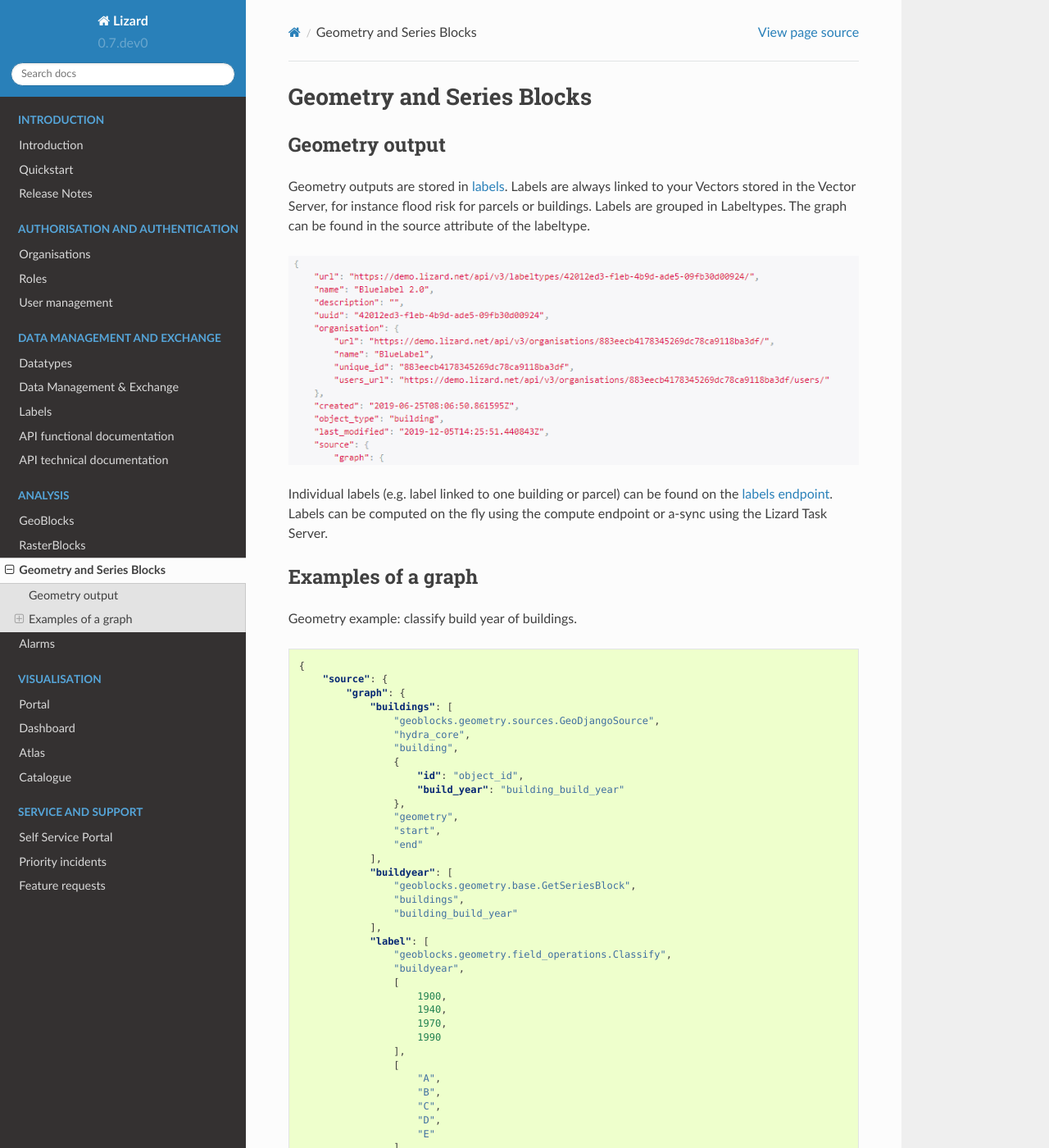
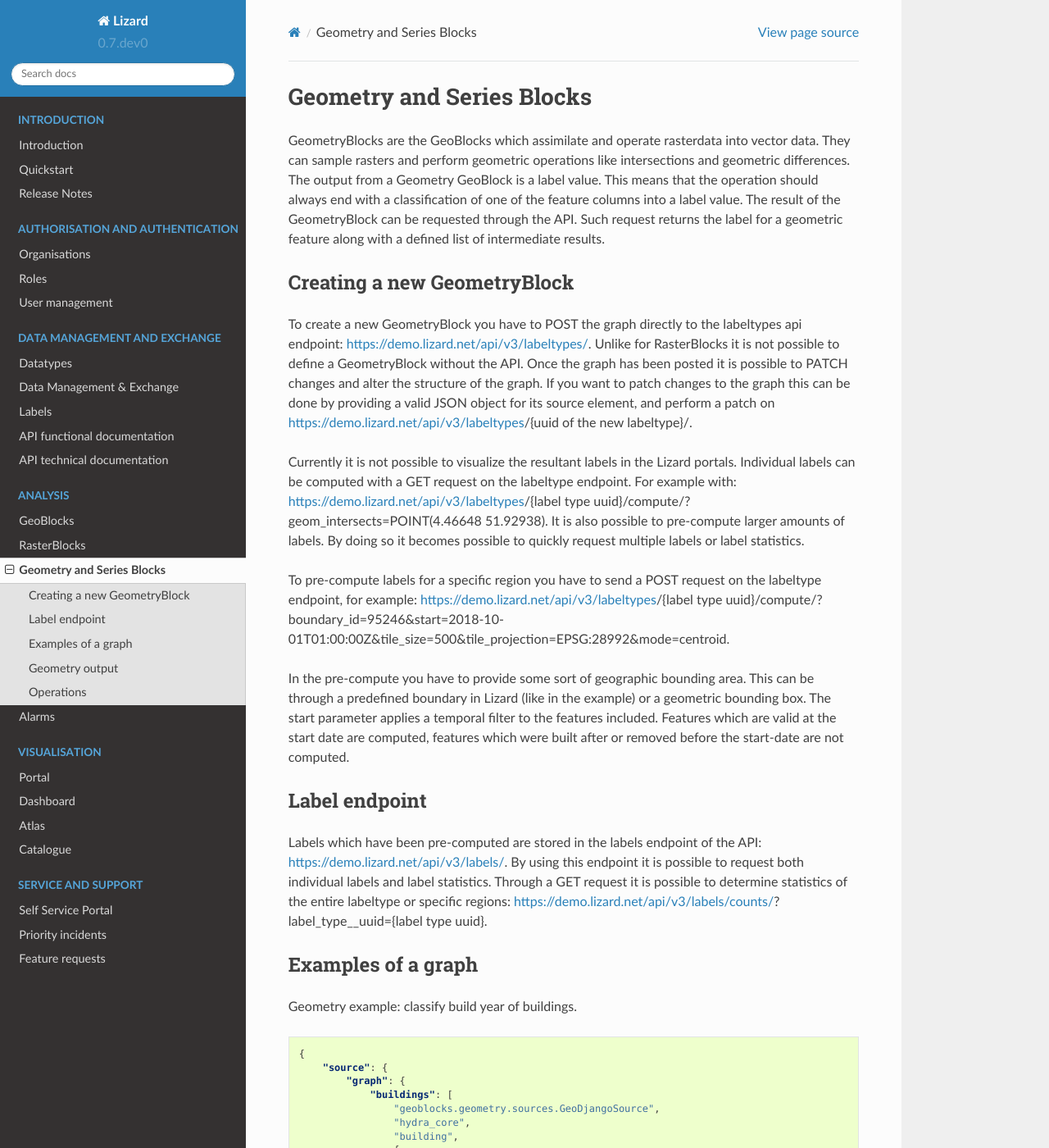
Before and after one commit to nens/lizard-docs, a Sphinx documentation site: the page built from source/d_geometryblocks.rst, in a window 1280 px wide and 1400 px high. Shown: the whole window at 82% size. Built offline with Sphinx 7.4.7 and the Read the Docs theme 2.0.0, drawn with Linux system fonts in a browser that asks for light colours; formulas are drawn with MathJax 3; some of the changed text lies outside the part shown.

Commit message:
Update van Ivar voor geometryblocks

```diff
--- a/source/d_geometryblocks.rst
+++ b/source/d_geometryblocks.rst
@@ -3,20 +3,34 @@
 ==========================
 Geometry and Series Blocks
 ==========================
-Geometry output
----------------
+GeometryBlocks are the GeoBlocks which assimilate and operate rasterdata into vector data. They can sample rasters and perform geometric operations like intersections and geometric differences.
+The output from a Geometry GeoBlock is a label value. This means that the operation should always end with a classification of one of the feature columns into a label value.
+The result of the GeometryBlock can be requested through the API. Such request returns the label for a geometric feature along with a defined list of intermediate results.
 
-Geometry outputs are stored in :doc:`labels<c_labels>`. Labels are always linked to your Vectors stored in the Vector Server, for instance flood risk for parcels or buildings.
-Labels are grouped in Labeltypes. The graph can be found in the source attribute of the labeltype.
+Creating a new GeometryBlock
+----------------------------
+To create a new GeometryBlock you have to POST the graph directly to the labeltypes api endpoint: https://demo.lizard.net/api/v3/labeltypes/. Unlike for RasterBlocks it is not possible to define a GeometryBlock without the API.
+Once the graph has been posted it is possible to PATCH changes and alter the structure of the graph. If you want to patch changes to the graph this can be done by providing a valid JSON object for its source element, and perform a patch on https://demo.lizard.net/api/v3/labeltypes/{uuid of the new labeltype}/.
 
-.. image:: /images/d_geoblocks_02.png
+Currently it is not possible to visualize the resultant labels in the Lizard portals. Individual labels can be computed with a GET request on the labeltype endpoint. For example with:
+https://demo.lizard.net/api/v3/labeltypes/{label type uuid}/compute/?geom_intersects=POINT(4.46648 51.92938). It is also possible to pre-compute larger amounts of labels. By doing so it becomes possible to quickly request multiple
+labels or label statistics.
 
-Individual labels (e.g. label linked to one building or parcel) can be found on the `labels endpoint <demo.lizard.net/api/v3/labels>`_.
-Labels can be computed on the fly using the compute endpoint or a-sync using the Lizard Task Server.
+To pre-compute labels for a specific region you have to send a POST request on the labeltype endpoint, for example:
+https://demo.lizard.net/api/v3/labeltypes/{label type uuid}/compute/?boundary_id=95246&start=2018-10-01T01:00:00Z&tile_size=500&tile_projection=EPSG:28992&mode=centroid.
+
+In the pre-compute you have to provide some sort of geographic bounding area. This can be through a predefined boundary in Lizard (like in the example) or a geometric bounding box.
+The start parameter applies a temporal filter to the features included.
+Features which are valid at the start date are computed, features which were built after or removed before the start-date are not computed.
+
+Label endpoint
+--------------
+Labels which have been pre-computed are stored in the labels endpoint of the API: https://demo.lizard.net/api/v3/labels/. By using this endpoint it is possible to request both individual labels and label statistics. Through a GET request it is possible to determine statistics of the entire labeltype or specific regions: https://demo.lizard.net/api/v3/labels/counts/?label_type__uuid={label type uuid}.
 
 
 Examples of a graph
 -------------------
+
 
 Geometry example: classify build year of buildings.
 
@@ -70,7 +84,18 @@ Geometry example: classify build year of buildings.
         }
     }
 
+Geometry output
+---------------
+
+Geometry outputs are stored in :doc:`labels<c_labels>`. Labels are always linked to your Vectors stored in the Vector Server, for instance flood risk for parcels or buildings.
+Labels are grouped in Labeltypes. The graph can be found in the source attribute of the labeltype.
+
+.. image:: /images/d_geoblocks_02.png
+
+Individual labels (e.g. label linked to one building or parcel) can be found on the `labels endpoint <demo.lizard.net/api/v3/labels>`_.
+Labels can be computed on the fly using the compute endpoint or a-sync using the Lizard Task Server.
+
 Operations
-==========
+----------
 
-Wolf, work your magic
+Wolf
```
